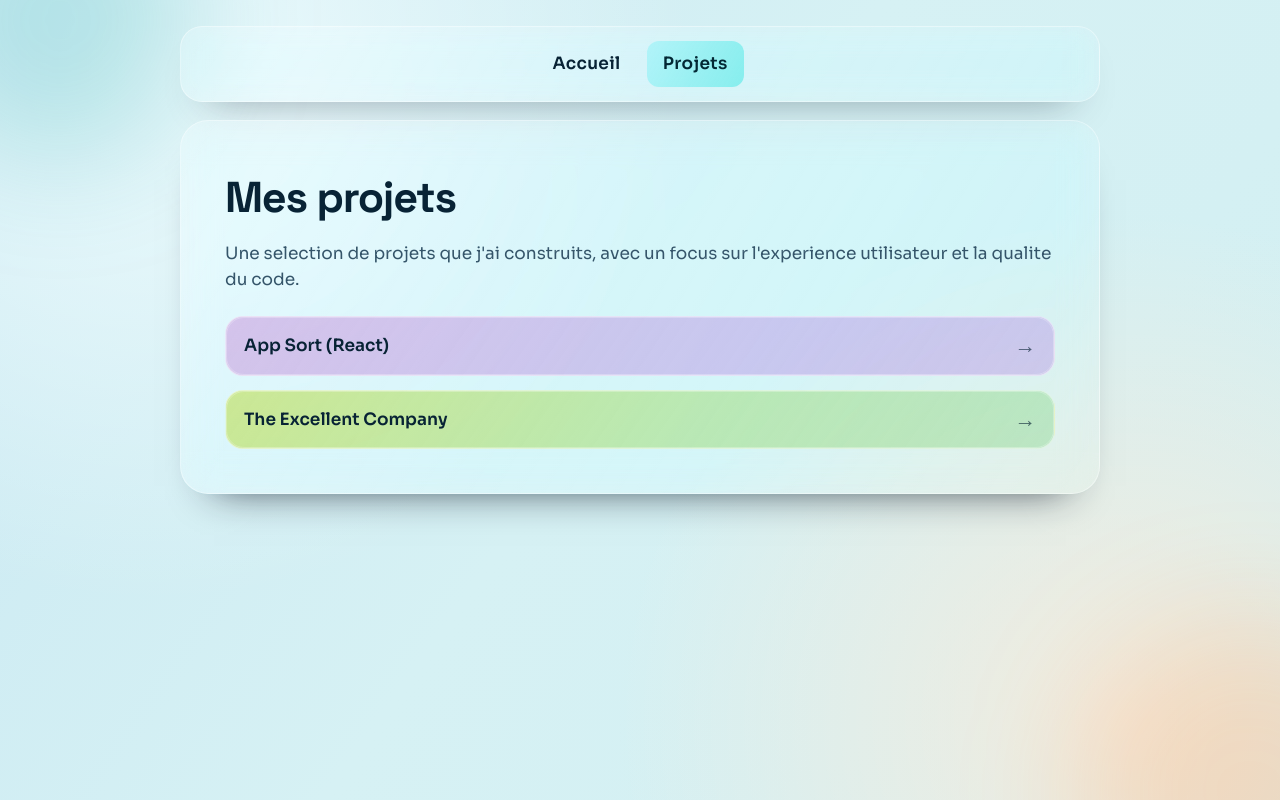
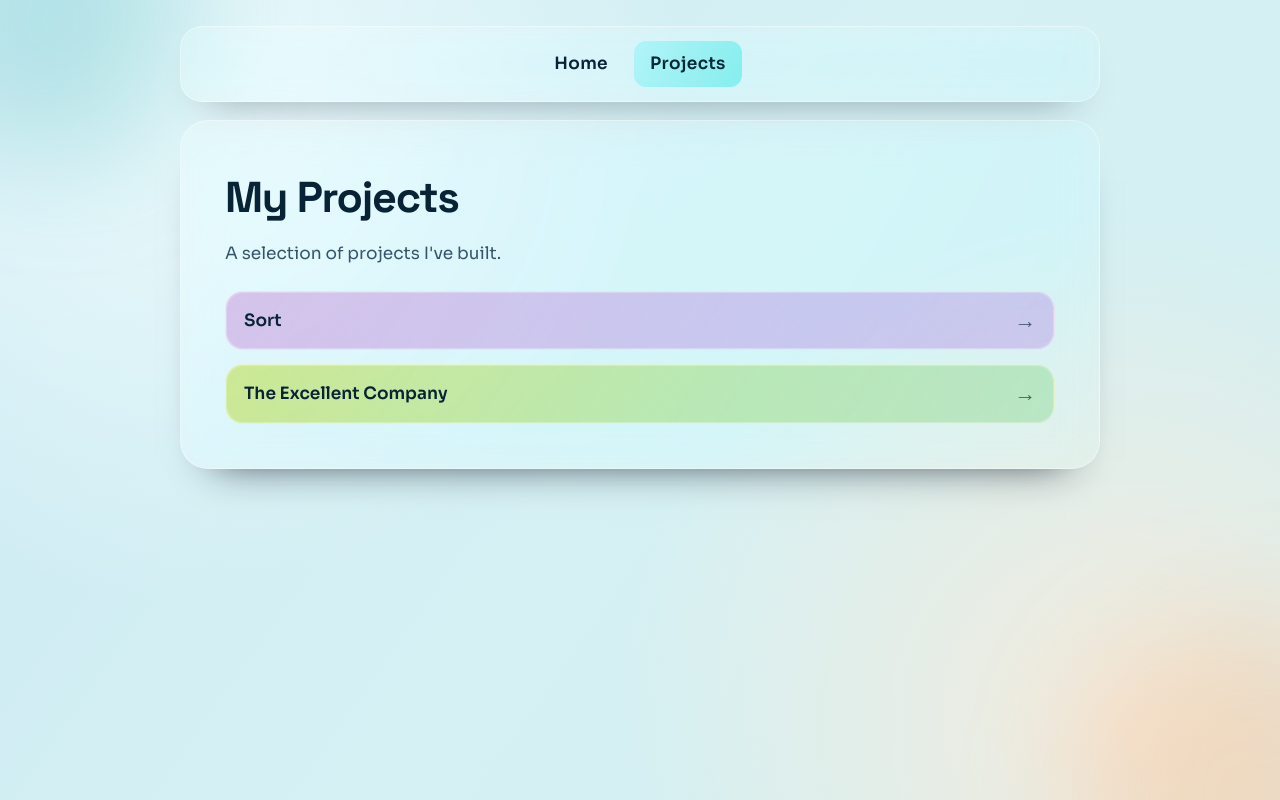
Before and after one commit to KohseyPower/portfolio, a React (Vite) app: page /projets in a window 1280 px wide. Built offline with nearby package versions, Linux system fonts and the light colour scheme.

Commit message:
fix: translate in English

```diff
--- a/src/components/Navbar.tsx
+++ b/src/components/Navbar.tsx
@@ -4,8 +4,8 @@ export default function Navbar() {
   return (
     <Styled.Nav>
       <Styled.NavList>
-        <Styled.NavItem to="/">Accueil</Styled.NavItem>
-        <Styled.NavItem to="/projets">Projets</Styled.NavItem>
+        <Styled.NavItem to="/">Home</Styled.NavItem>
+        <Styled.NavItem to="/projets">Projects</Styled.NavItem>
       </Styled.NavList>
     </Styled.Nav>
   );
--- a/src/pages/Projects.tsx
+++ b/src/pages/Projects.tsx
@@ -3,10 +3,9 @@ import * as Styled from "./Projects.styled";
 export default function Projects() {
   return (
     <Styled.Section>
-      <Styled.Title>Mes projets</Styled.Title>
+      <Styled.Title>My Projects</Styled.Title>
       <Styled.Description>
-        Une selection de projets que j&apos;ai construits, avec un focus sur
-        l&apos;experience utilisateur et la qualite du code.
+        A selection of projects I&apos;ve built.
       </Styled.Description>
       <Styled.ProjectsGrid>
         <Styled.ProjectCard>
@@ -15,7 +14,7 @@ export default function Projects() {
             target="_blank"
             rel="noreferrer"
           >
-            <Styled.ProjectLabel>App Sort (React)</Styled.ProjectLabel>
+            <Styled.ProjectLabel>Sort</Styled.ProjectLabel>
             <Styled.Arrow>→</Styled.Arrow>
           </Styled.ProjectLink>
         </Styled.ProjectCard>
```
